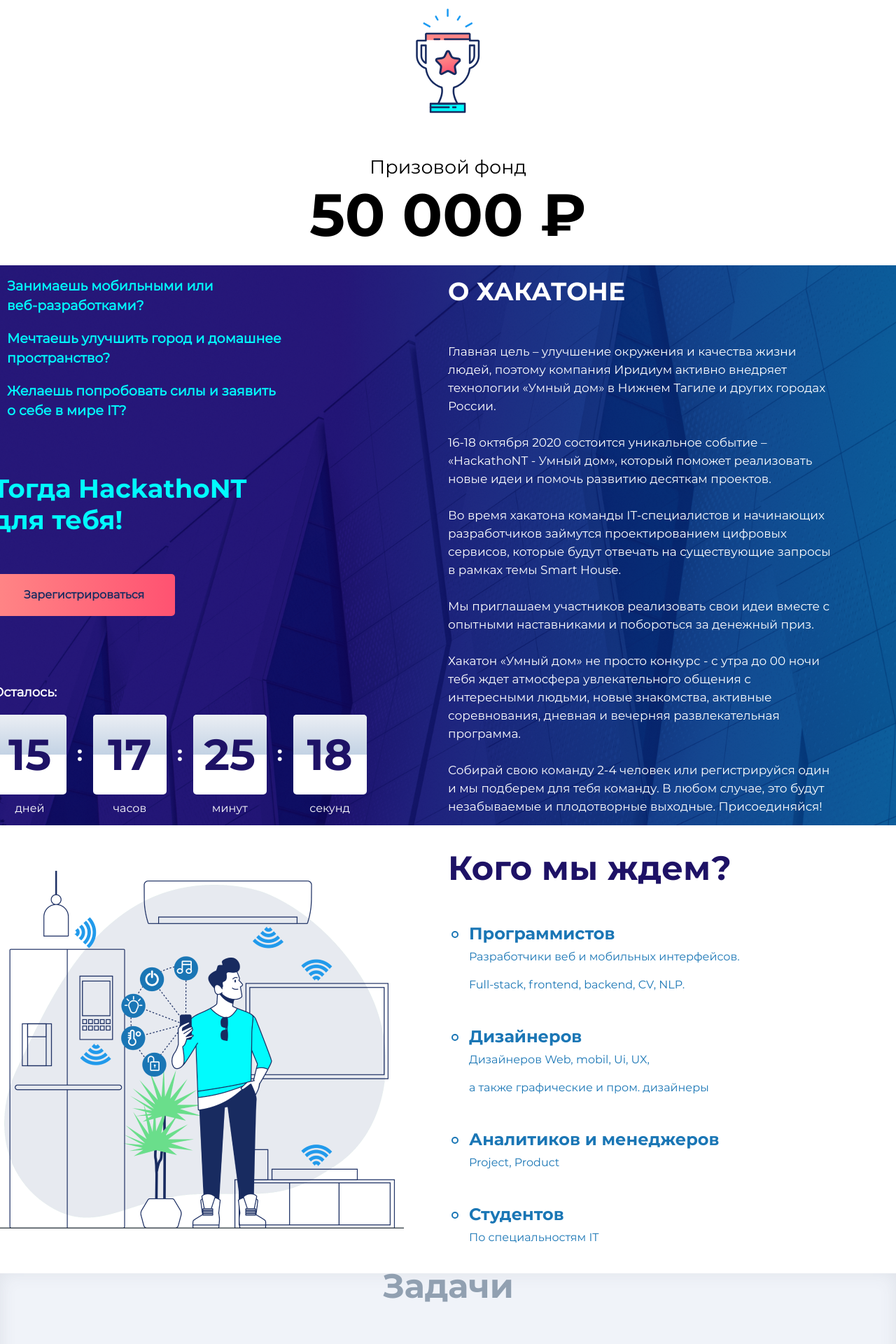
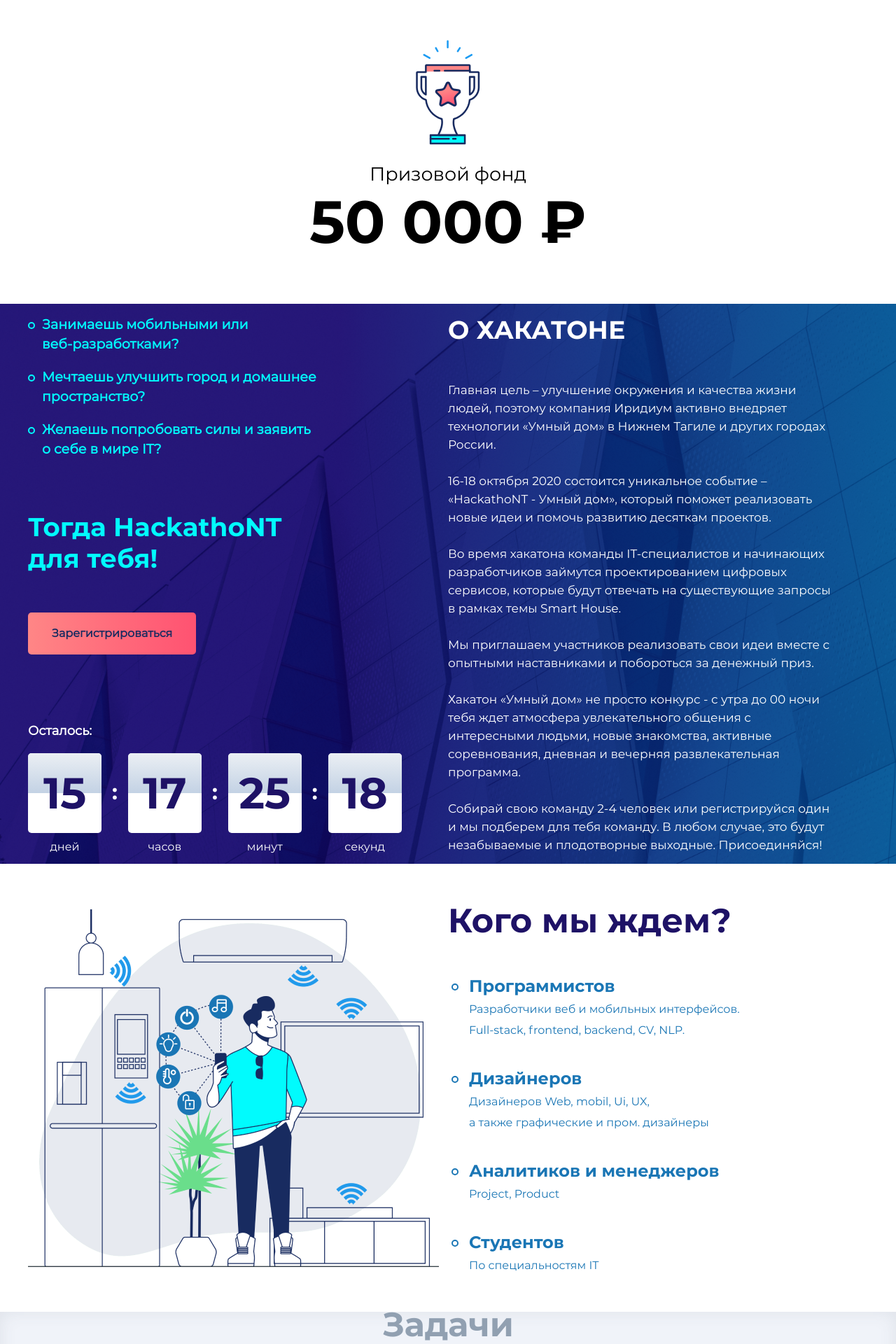
Before and after one commit to ShineSquad/HackathoNT, a PHP site: page / in a window 1280 px wide; the page is wider, and only the part inside the window is pictured. Shown: the part 821-2741 px from the top of that part at 70% size. Run offline with PHP 8.4, Linux system fonts and the light colour scheme.

Commit message:
micro fix

```diff
--- a/index.html
+++ b/index.html
@@ -222,7 +222,7 @@
 					<p class="footer_irid_company">ООО «Иридиум»</p>
 					<p class="footer_irid_address">Нижний Тагил, пр.Мира, 56 Б</p>
 					<p class="footer_irid_phone">+7 (343) 271-47-13</p>
-					<a href="iridi.com" class="footer_irid_link">iridi.com</a>
+					<a href="https://iridi.com/" class="footer_irid_link">iridi.com</a>
 				</div>
 				<div class="footer_shinesquad">
 					<p class="footer_shinesquad_prev">Разработчики и <br>организаторы HackathoNT:</p>
@@ -239,28 +239,40 @@
 				</div>
 				<div class="cards">
 					<div class="card">
-						<div class="avatar"></div>
+						<div class="avatar">
+							<img src="images/photos/nikita.png">
+						</div>
 						<p class="fi">Киселев Никита</p>
 						<p class="card_desc">Преподаватель кафедры ИТ НТГСПИ, Финалист многочисленных хакатонов</p>
 						<p class="skills"><b>Skils:</b> Back-end, Arduino</p>
+						<a href="https://vk.com/rick_sun">Подробнее</a>
 					</div>
 					<div class="card">
-						<div class="avatar"></div>
+						<div class="avatar">
+							<img src="images/photos/nekit.jpg">
+						</div>
 						<p class="fi">Турищев Инвер</p>
 						<p class="card_desc">Победитель нескольких ИТ-конкурсов по России, успешный спикер</p>
 						<p class="skills"><b>Skils:</b> Projekt, Speech, Arduino</p>
+						<a href="https://vk.com/pussycat_in_boots">Подробнее</a>
 					</div>
 					<div class="card">
-						<div class="avatar"></div>
+						<div class="avatar">
+							<img src="images/photos/arina.png">
+						</div>
 						<p class="fi">Бояршинова Арина</p>
 						<p class="card_desc">Участник и финалист хакатонов. Проектировщик и дизайнер веб-сервисов</p>
 						<p class="skills"><b>Skils:</b> UX design, Events</p>
+						<a href="https://vk.com/arina_boyarshinova">Подробнее</a>
 					</div>
 					<div class="card">
-						<div class="avatar"></div>
+						<div class="avatar">
+							<img src="images/photos/artem.png">
+						</div>
 						<p class="fi">Бурасов Артём</p>
 						<p class="card_desc">Участник и финалист хакатонов, координатор ИТ-мероприятий</p>
 						<p class="skills"><b>Skils:</b> Front-end, Arduino</p>
+						<a href="https://vk.com/id471609274">Подробнее</a>
 					</div>
 				</div>
 			</div>
--- a/styles/about.css
+++ b/styles/about.css
@@ -9,7 +9,7 @@
 }
 
 #about .container {
-	min-width: 1300px;
+	min-width: 1200px;
 	height: 100%;
 	display: flex;
 	align-items: center;
--- a/styles/footer.css
+++ b/styles/footer.css
@@ -8,7 +8,7 @@
 }
 
 #footer .container {
-	min-width: 1300px;
+	min-width: 1200px;
 	height: auto;
 }
 
@@ -124,6 +124,24 @@
 #footer .container .cards .card {
 	width: 215px;
 	height: 300px;
+	padding: 30px;
+	position: relative;
+}
+
+#footer .container .cards .card:hover {
+	background-color: #F1F1F1;
+}
+
+#footer .container .cards .card:hover a {
+	display: block;
+}
+
+#footer .container .cards .card a {
+	position: absolute;
+	bottom: 5px;
+	right: 5px;
+	display: none;
+	color: black;
 }
 
 #footer .container .cards .card .avatar {
@@ -132,6 +150,12 @@
 	border-radius: 80px;
 	background-color: #E3E6EB;
 	margin-bottom: 20px;
+}
+
+#footer .container .cards .card .avatar img {
+	width: 100%;
+	height: 100%;
+	border-radius: 80px;
 }
 
 #footer .container .cards .card .fi {
@@ -166,7 +190,7 @@
 }
 
 #main_footer .container {
-	min-width: 1300px;
+	min-width: 1200px;
 	height: auto;
 	display: flex;
 	justify-content: space-between;
--- a/styles/main.css
+++ b/styles/main.css
@@ -7,7 +7,7 @@
 }
 
 #main .container {
-	min-width: 1300px;
+	min-width: 1200px;
 	height: 100%;
 }
 
@@ -135,7 +135,12 @@
 	}
 
 #main .container main .main_house {
-	bottom: 200px;
+	bottom: calc(50% - 250px);
 	right: -100px;
 	position: absolute;
+	height: 500px;
 }
+
+#main .container main .main_house img {
+	height: 100%;
+}
--- a/styles/prize_fund.css
+++ b/styles/prize_fund.css
@@ -1,6 +1,6 @@
 #prize_fund {
 	width: 100%;
-	height: 50vh;
+	height: auto;
 	background-color: white;
 	display: flex;
 	align-items: center;
@@ -8,19 +8,23 @@
 }
 
 #prize_fund .container {
-	min-width: 1300px;
+	min-width: 1200px;
 	height: auto;
 	text-align: center;
+}
+
+#prize_fund .container img {
+	margin-top: 65px;
 }
 
 #prize_fund .container .prize_fund_title {
 	font-size: 27px;
 	line-height: 33px;
-	margin-top: 35px;
 }
 
 #prize_fund .container .prize_fund_count {
 	font-size: 85px;
 	line-height: 104px;
 	font-family: MontserratBold;
+	margin-bottom: 65px;
 }
--- a/styles/requirements.css
+++ b/styles/requirements.css
@@ -10,7 +10,7 @@
 }
 
 #requirements .container {
-	min-width: 1300px;
+	min-width: 1200px;
 	height: auto;
 }
 
--- a/styles/schedule.css
+++ b/styles/schedule.css
@@ -7,7 +7,7 @@
 }
 
 #schedule .container {
-	min-width: 1300px;
+	min-width: 1200px;
 	height: auto;
 	display: flex;
 	justify-content: center;
--- a/styles/tasks.css
+++ b/styles/tasks.css
@@ -8,7 +8,7 @@
 }
 
 #tasks .container {
-	min-width: 1300px;
+	min-width: 1200px;
 	height: auto;
 	display: flex;
 	justify-content: center;
@@ -37,7 +37,7 @@
 		content: '';
 		position: absolute;
 		top: calc(50% - 15px);
-		left: 0;
+		left: -25px;
 		width: 20px;
 		height: 30px;
 		background: url(../images/arrow_left.svg);
@@ -48,7 +48,7 @@
 		content: '';
 		position: absolute;
 		top: calc(50% - 15px);
-		right: 0;
+		right: -25px;
 		width: 20px;
 		height: 30px;
 		background: url(../images/arrow_right.svg);
@@ -65,11 +65,14 @@
 	border-radius: 7px;
 	display: flex;
 	align-items: center;
+	align-items: flex-start;
 }
 
 #tasks .container .tasks_list .tasks_list_item .tasks_list_item_logo {
 	margin-bottom: 36px;
 	margin-left: 35px;
+	margin-top: 50px;
+	height: 40px;
 }
 
 #tasks .container .tasks_list .tasks_list_item .tasks_list_item_type {
@@ -98,4 +101,5 @@
 	color: #69727C;
 	margin-left: 35px;
 	margin-right: 30px;
+	margin-top: 20px;
 }
--- a/styles/waiting.css
+++ b/styles/waiting.css
@@ -6,7 +6,7 @@
 }
 
 #waiting .container {
-	min-width: 1300px;
+	min-width: 1200px;
 	height: auto;
 	display: flex;
 }
@@ -62,5 +62,6 @@
 #waiting .container .waiting_right .fix .waiting_right_list_role .list_role_item p {
 	font-family: Montserrat;
 	font-size: 16px;
-	line-height: 40px;
+	line-height: 30px;
+	margin-top: 5px;
 }
```
Also changed, not shown: images/photos/arina.png (added), images/photos/artem.png (added), images/photos/nekit.jpg (added), images/photos/nikita.png (added).
